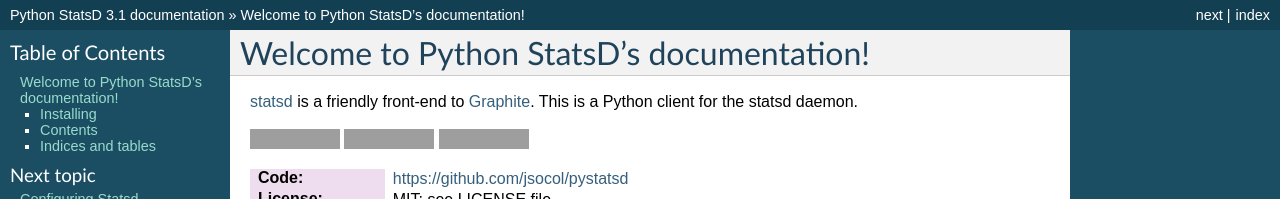
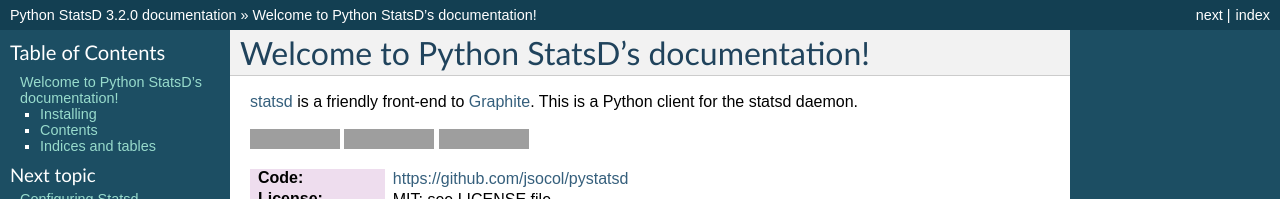
Before and after one commit to jsocol/pystatsd, a Sphinx documentation site: the page built from docs/index.rst, in a window 1280 px wide and 900 px high, cut to the strip 0-266 px from the top of the window. Shown: the top 199 px of the strip. Built offline with Sphinx 7.4.7, drawn with Linux system fonts in a browser that asks for light colours; formulas are drawn with MathJax 3; some of the changed text lies outside the part shown; grey boxes are pictures that could not be loaded.

Commit message:
Version 3.2

```diff
--- a/docs/conf.py
+++ b/docs/conf.py
@@ -48,9 +48,9 @@
 # built documents.
 #
 # The short X.Y version.
-version = '3.1'
+version = '3.2'
 # The full version, including alpha/beta/rc tags.
-release = '3.1'
+release = '3.2.0'
 
 # The language for content autogenerated by Sphinx. Refer to documentation
 # for a list of supported languages.
--- a/setup.py
+++ b/setup.py
@@ -5,7 +5,7 @@
 
 setup(
     name='statsd',
-    version='3.1',
+    version='3.2',
     description='A simple statsd client.',
     long_description=open('README.rst').read(),
     author='James Socol',
--- a/statsd/__init__.py
+++ b/statsd/__init__.py
@@ -4,6 +4,6 @@
 from .client import TCPStatsClient
 
 
-VERSION = (3, 1, 0)
+VERSION = (3, 2, 0)
 __version__ = '.'.join(map(str, VERSION))
 __all__ = ['StatsClient', 'TCPStatsClient']
```
